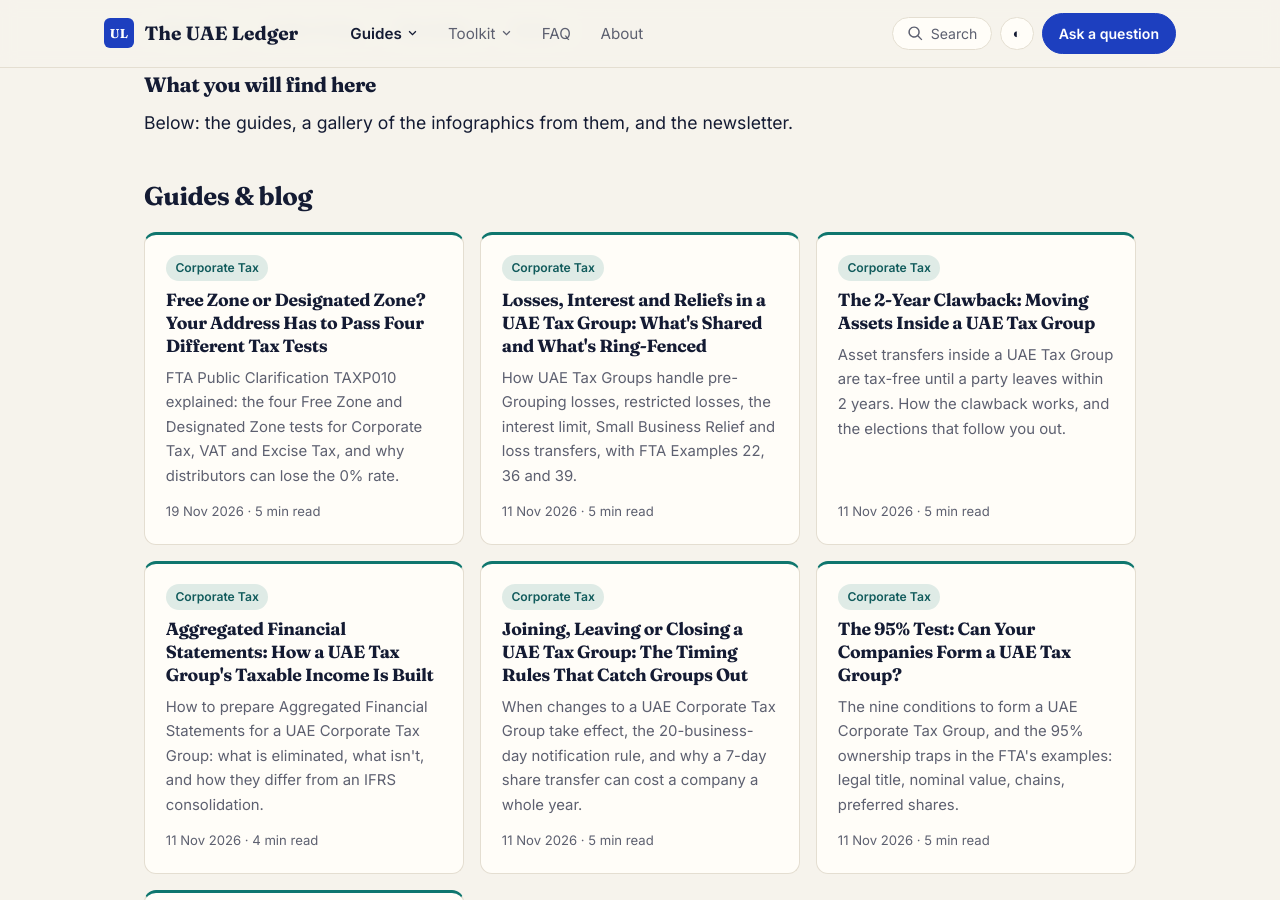
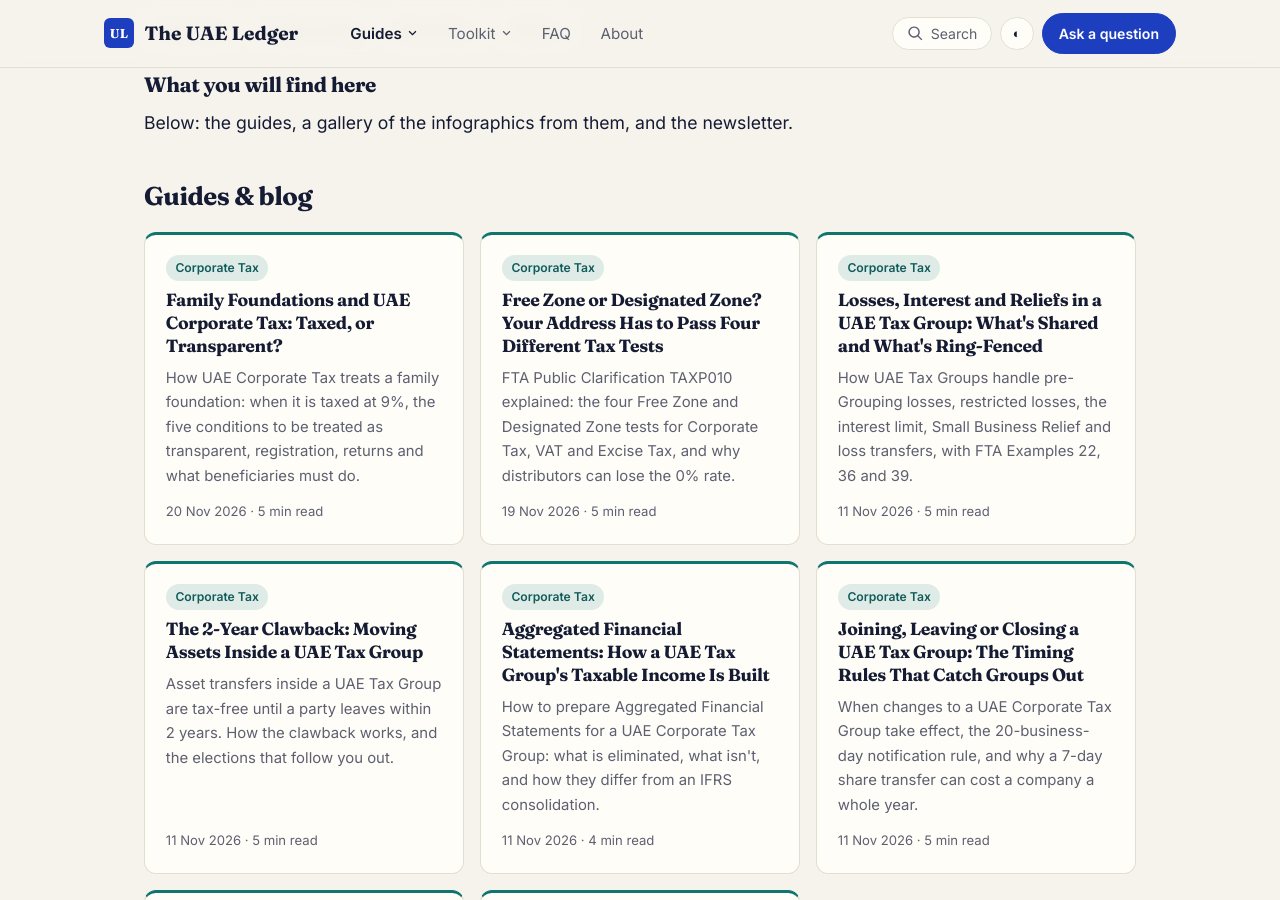
Before and after one commit to MelvinJose108/melvinjose.github.io, a Jekyll site: the page built from corporate-tax/index.html, in a window 1280 px wide and 900 px high, scrolled down 798 px. Built offline with Jekyll 4.4.1, drawn with Linux system fonts in a browser that asks for light colours; part of the change alters nothing that is shown; some of the changed text lies outside the part shown.

Commit message:
New guide: family foundations and UAE Corporate Tax (FTA bulletin) (#58)
Claude-Session: https://claude.ai/code/session_01EBT4cYX72Yrwk4UFZtHLjU

Co-authored-by: Claude <noreply@anthropic.com>

```diff
--- a/_data/gallery.yml
+++ b/_data/gallery.yml
@@ -119,3 +119,11 @@
   caption: "When distribution earns a Qualifying Free Zone Person 0%"
   topic: "Corporate Tax"
   post: /guides/free-zone-vs-designated-zone-uae-tax/
+- image: /assets/images/family-foundations/ff-two-routes.webp
+  caption: "Family foundations: opaque by default, transparent with FTA approval"
+  topic: "Corporate Tax"
+  post: /guides/uae-family-foundation-corporate-tax/
+- image: /assets/images/family-foundations/ff-conditions.webp
+  caption: "Five conditions for a family foundation to be transparent"
+  topic: "Corporate Tax"
+  post: /guides/uae-family-foundation-corporate-tax/
--- /dev/null
+++ b/_posts/2026-11-20-uae-family-foundation-corporate-tax.md
@@ -0,0 +1,95 @@
+---
+title: "Family Foundations and UAE Corporate Tax: Taxed, or Transparent?"
+date: 2026-11-20 10:00:00 +0400
+seo_title: "UAE Family Foundation Corporate Tax: Rules and Conditions"
+topic: "Corporate Tax"
+description: "How UAE Corporate Tax treats a family foundation: when it is taxed at 9%, the five conditions to be treated as transparent, registration, returns and what beneficiaries must do."
+reviewed: 2026-11-20
+image: /assets/images/family-foundations/ff-cover.png
+tldr: "A UAE family foundation that is a juridical person is taxed like a company (0% up to AED 375,000, then 9%) unless it meets five conditions and the FTA approves an application to treat it as a fiscally transparent Unincorporated Partnership. Then the foundation isn't taxed itself, files only an annual confirmation, and its beneficiaries are taxed on their share if they are Taxable Persons. Either way, the foundation must register for Corporate Tax."
+faq:
+  - q: "Do UAE family foundations pay Corporate Tax?"
+    a: "A family foundation that is a juridical person pays Corporate Tax at 0% up to AED 375,000 of Taxable Income and 9% above, unless the FTA approves it as a fiscally transparent Unincorporated Partnership."
+  - q: "Can a family foundation be tax transparent in the UAE?"
+    a: "Yes, if it benefits identified individuals or a public benefit entity, mainly holds and invests assets, conducts no business, isn't mainly for tax avoidance, and the FTA approves its application before the end of the Tax Period."
+  - q: "Does a transparent family foundation still register and file?"
+    a: "It still registers on EmaraTax. It doesn't file a Tax Return, but it must file an annual confirmation within 9 months of the end of each Tax Period."
+  - q: "Do beneficiaries of a family foundation need to register for Corporate Tax?"
+    a: "Individual beneficiaries only need to register if their own UAE business turnover is over AED 1 million in a calendar year. Beneficiaries that are Taxable Persons, such as a public benefit entity, register and report their share."
+---
+
+Families are increasingly holding wealth, property and investments through foundations and trusts in the UAE. Corporate Tax gives these structures a choice: be taxed like a company, or be treated as transparent so the foundation itself pays nothing.
+
+The FTA's **Basic Tax Information Bulletin on the Treatment of a Family Foundation** (October 2026) sets out how that choice works. Here is what it means in practice.
+
+### What counts as a family foundation
+
+For Corporate Tax, a **Family Foundation** is any foundation, trust or similar entity set up to hold and manage family wealth for its beneficiaries, and that meets the conditions below.
+
+One exception matters: **a company such as an LLC is not "similar to a foundation or trust"**, so it can't be a Family Foundation, unless it is wholly owned and controlled by one.
+
+### Route 1: taxed like a company (the default)
+
+A family foundation that is a **juridical person** is, by default, a Taxable Person in its own right. It:
+
+- **registers** on EmaraTax as a Taxable Person,
+- pays Corporate Tax at **0% on Taxable Income up to AED 375,000 and 9% above**, or, if it is a Qualifying Free Zone Person, 0% on Qualifying Income and 9% on the rest, and
+- **files a Tax Return** within 9 months of the end of each Tax Period.
+
+### Route 2: transparent, with FTA approval
+
+A transparent foundation isn't taxed itself. It's treated as an **Unincorporated Partnership**, and its members are taxed on their share of its assets, liabilities, income and expenses.
+
+A foundation that is **not a juridical person** is transparent already, and registers on EmaraTax as an Unincorporated Partnership. A foundation that **is** a juridical person has to qualify and apply.
+
+![Family foundations: opaque and taxed by default, or transparent with FTA approval]({{ '/assets/images/family-foundations/ff-two-routes.webp' | relative_url }})
+{: width="1600" height="900" loading="lazy" decoding="async"}
+
+### The five conditions to be transparent
+
+Under **Ministerial Decision No. 261 of 2024** and **FTA Decision No. 5 of 2025**, a family foundation that is a juridical person is treated as transparent only if **all five** are met:
+
+1. **Beneficiaries:** it was set up for identified or identifiable individuals, a public benefit entity, or both.
+2. **Activity:** its main activity is receiving, holding, investing, disbursing or disposing of savings and investment assets, or otherwise managing them.
+3. **No business:** it does nothing that would be a Business if the founder, settlor or a beneficiary did it directly or held the assets themselves.
+4. **Purpose:** avoiding Corporate Tax is not its main or principal purpose.
+5. **Approval:** it applies to the FTA to be treated as an Unincorporated Partnership, and the FTA approves.
+
+Miss any one, or don't get approval, and the foundation stays taxable.
+
+![Five conditions for a UAE family foundation to be treated as a transparent Unincorporated Partnership]({{ '/assets/images/family-foundations/ff-conditions.webp' | relative_url }})
+{: width="1600" height="900" loading="lazy" decoding="async"}
+
+**The timing matters.** The application must be made **before the end of the Tax Period** it applies to. It can take effect from the current Tax Period, the next one, or another date the FTA sets.
+
+Condition 3 is the one to test hardest. The question isn't what the foundation calls itself, but whether the same activity, done by the founder or a beneficiary personally, would count as a Business for Corporate Tax. A foundation running a trading operation, for example, would fail it.
+
+### Registration and filing, side by side
+
+| | Taxed (opaque) | Transparent |
+|---|---|---|
+| Register on EmaraTax | Yes, as a Taxable Person | Yes, as an Unincorporated Partnership (or registered, then approved) |
+| Tax Return | Within 9 months of year end | Not required |
+| Annual confirmation | Not applicable | Within 9 months of year end |
+| Who pays tax | The foundation | Beneficiaries that are Taxable Persons, on their share |
+
+**Every family foundation formed under UAE law has to register**, one way or the other. A juridical-person foundation registers as a Taxable Person first, and can then apply for transparency.
+
+### What beneficiaries need to do
+
+- **Individual beneficiaries** only register and file if they run a business in the UAE outside the foundation and its turnover is **over AED 1 million** in a calendar year.
+- **Beneficiaries that are Taxable Persons**, such as a public benefit entity, register in their own right and include their share of a transparent foundation's results in their own Tax Return.
+
+### Penalties
+
+Missing a registration, return or annual confirmation can attract administrative penalties under the Corporate Tax penalty rules. The [Penalty Estimator]({{ '/penalty-calculator/' | relative_url }}) estimates Corporate Tax penalties for late filing and late payment.
+
+### What to do now
+
+1. **Check the registration.** Make sure the foundation is registered on EmaraTax, as a Taxable Person or an Unincorporated Partnership.
+2. **Test the five conditions honestly**, especially condition 3. Write down why each one is met.
+3. **If transparency fits, apply before the Tax Period ends.** After that, the foundation is taxable for that period.
+4. **Diarise the 9-month deadline**, for the Tax Return or the annual confirmation. The [Deadline Planner]({{ '/tax-deadlines/' | relative_url }}) works it out from the year end.
+5. **Tell individual beneficiaries where they stand.** Most won't need to register, but those with their own UAE businesses over AED 1 million will.
+
+**Source:** FTA Basic Tax Information Bulletin, *Treatment of a Family Foundation* (October 2026), referring to Ministerial Decision No. 261 of 2024 and FTA Decision No. 5 of 2025. For the full rules, see the FTA's Corporate Tax Guide on the Taxation of Family Foundations.
```
Also changed, not shown: assets/images/family-foundations/ff-conditions.webp (added), assets/images/family-foundations/ff-cover.png (added), assets/images/family-foundations/ff-two-routes.webp (added).
